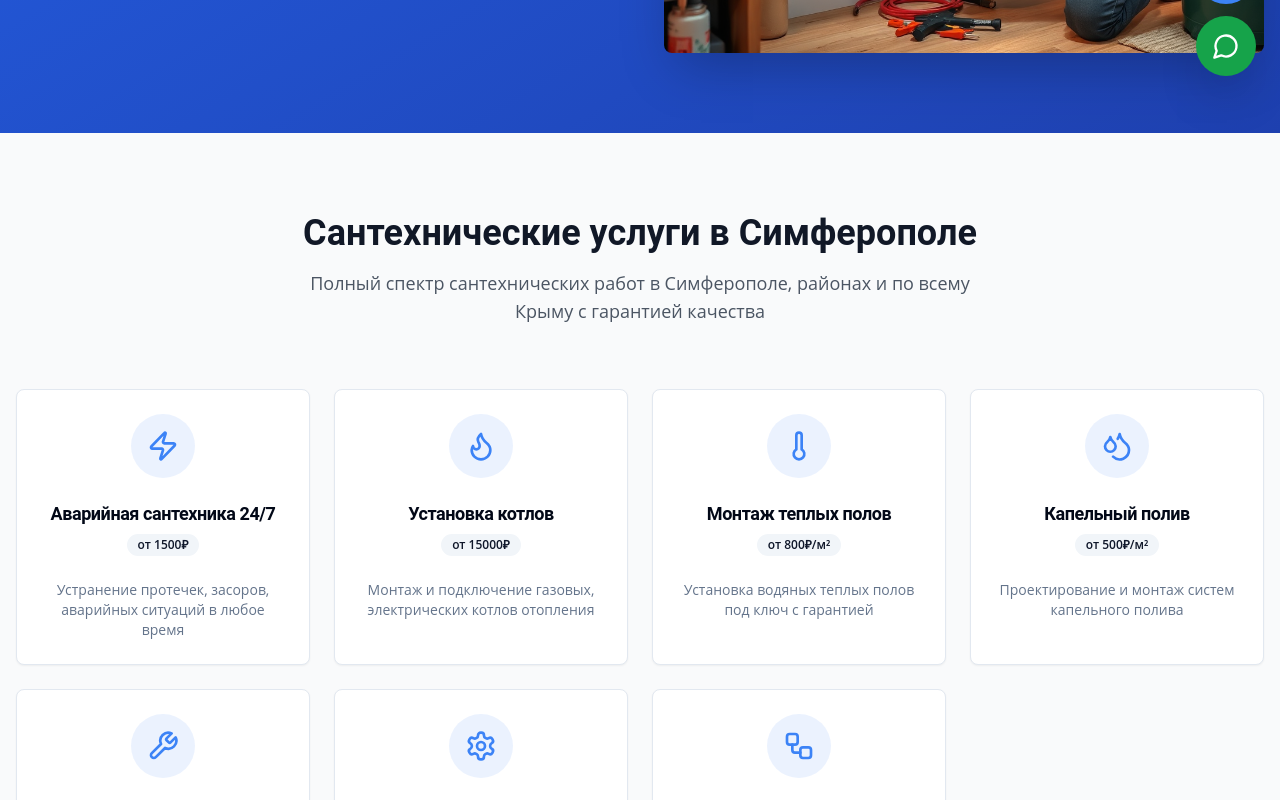
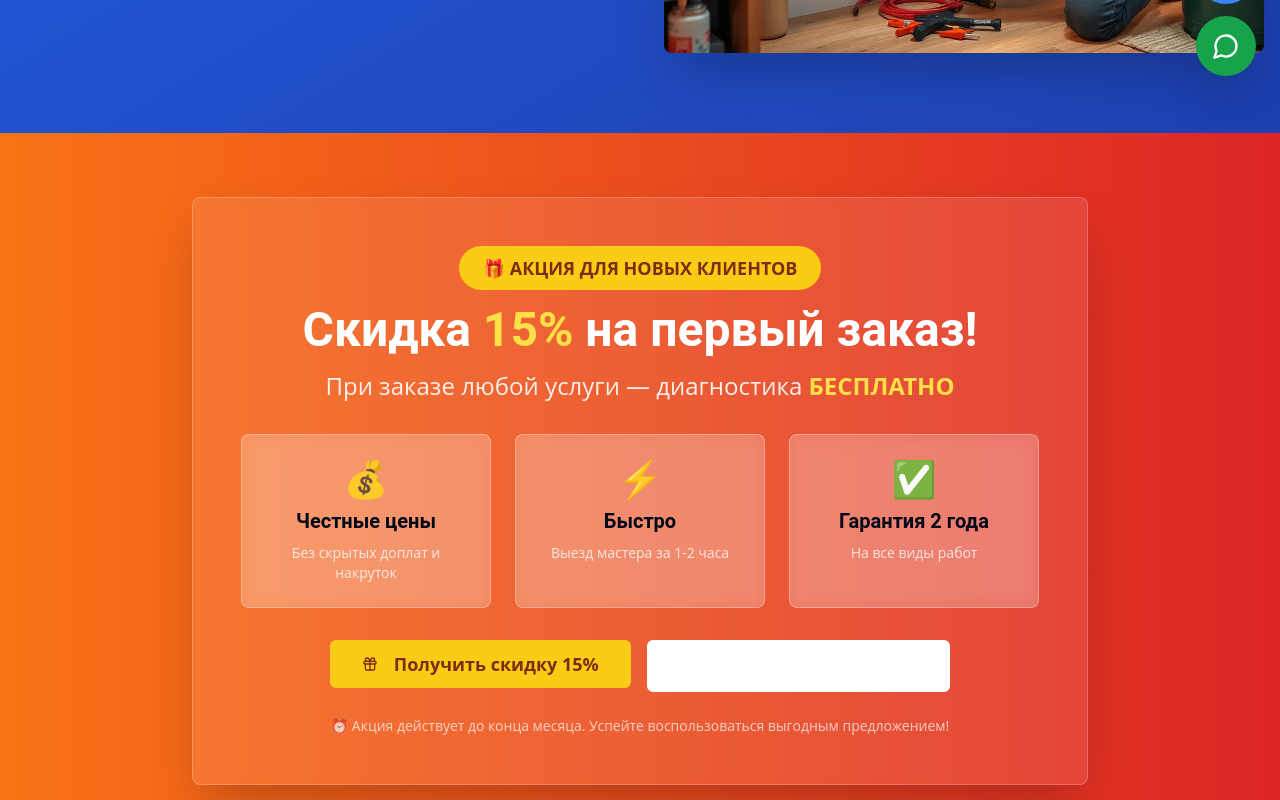
Before and after one commit to pr-poehali-dev/santekhnik-uslugi-site, a React (Vite) app: page / in a window 1280 px wide. Shown: the part 700-1500 px from the top of the page. Built offline with nearby package versions, Linux system fonts and the light colour scheme.

Commit message:
Добавлена базовая логика ответа

```diff
--- a/src/pages/Index.tsx
+++ b/src/pages/Index.tsx
@@ -263,6 +263,71 @@ function Index() {
                 className="rounded-lg shadow-2xl"
               />
             </div>
+          </div>
+        </div>
+      </section>
+
+      {/* Special Offer Section */}
+      <section className="py-16 bg-gradient-to-r from-orange-500 to-red-600 text-white">
+        <div className="container mx-auto px-4">
+          <div className="max-w-4xl mx-auto">
+            <Card className="bg-white/10 backdrop-blur-sm border-white/20 shadow-2xl">
+              <CardContent className="p-8 md:p-12">
+                <div className="text-center">
+                  <Badge className="mb-4 bg-yellow-400 text-orange-900 border-0 text-lg px-6 py-2 font-bold">
+                    🎁 АКЦИЯ ДЛЯ НОВЫХ КЛИЕНТОВ
+                  </Badge>
+                  <h2 className="text-3xl md:text-5xl font-bold mb-4 text-white">
+                    Скидка <span className="text-yellow-300">15%</span> на первый заказ!
+                  </h2>
+                  <p className="text-xl md:text-2xl mb-6 text-white/90">
+                    При заказе любой услуги — диагностика <span className="font-bold text-yellow-300">БЕСПЛАТНО</span>
+                  </p>
+
+                  <div className="grid md:grid-cols-3 gap-6 my-8">
+                    <div className="bg-white/20 backdrop-blur rounded-lg p-6 border border-white/30">
+                      <div className="text-4xl mb-2">💰</div>
+                      <h3 className="font-bold text-xl mb-2">Честные цены</h3>
+                      <p className="text-white/80 text-sm">Без скрытых доплат и накруток</p>
+                    </div>
+                    <div className="bg-white/20 backdrop-blur rounded-lg p-6 border border-white/30">
+                      <div className="text-4xl mb-2">⚡</div>
+                      <h3 className="font-bold text-xl mb-2">Быстро</h3>
+                      <p className="text-white/80 text-sm">Выезд мастера за 1-2 часа</p>
+                    </div>
+                    <div className="bg-white/20 backdrop-blur rounded-lg p-6 border border-white/30">
+                      <div className="text-4xl mb-2">✅</div>
+                      <h3 className="font-bold text-xl mb-2">Гарантия 2 года</h3>
+                      <p className="text-white/80 text-sm">На все виды работ</p>
+                    </div>
+                  </div>
+
+                  <div className="flex flex-col sm:flex-row gap-4 justify-center mt-8">
+                    <Button
+                      size="lg"
+                      className="bg-yellow-400 hover:bg-yellow-500 text-orange-900 font-bold text-lg px-8 py-6"
+                      onClick={() => scrollToSection('call-master')}
+                    >
+                      <Icon name="Gift" size={24} className="mr-2" />
+                      Получить скидку 15%
+                    </Button>
+                    <Button
+                      size="lg"
+                      variant="outline"
+                      className="border-2 border-white text-white hover:bg-white hover:text-orange-600 font-bold text-lg px-8 py-6"
+                      onClick={() => window.open('https://wa.me/79782973593?text=Здравствуйте!%20Хочу%20получить%20скидку%2015%25%20для%20новых%20клиентов', '_blank')}
+                    >
+                      <Icon name="MessageCircle" size={24} className="mr-2" />
+                      Написать в WhatsApp
+                    </Button>
+                  </div>
+
+                  <p className="text-sm text-white/70 mt-6">
+                    ⏰ Акция действует до конца месяца. Успейте воспользоваться выгодным предложением!
+                  </p>
+                </div>
+              </CardContent>
+            </Card>
           </div>
         </div>
       </section>
```
